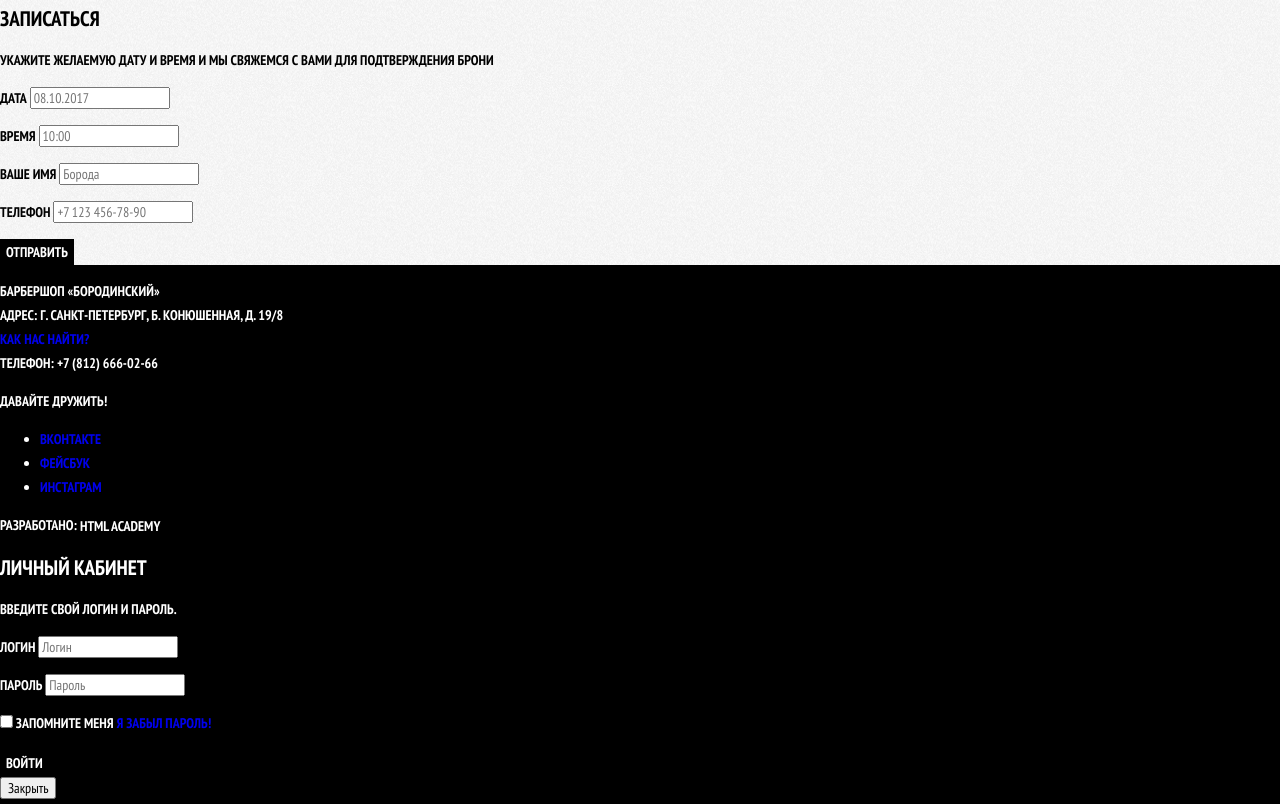
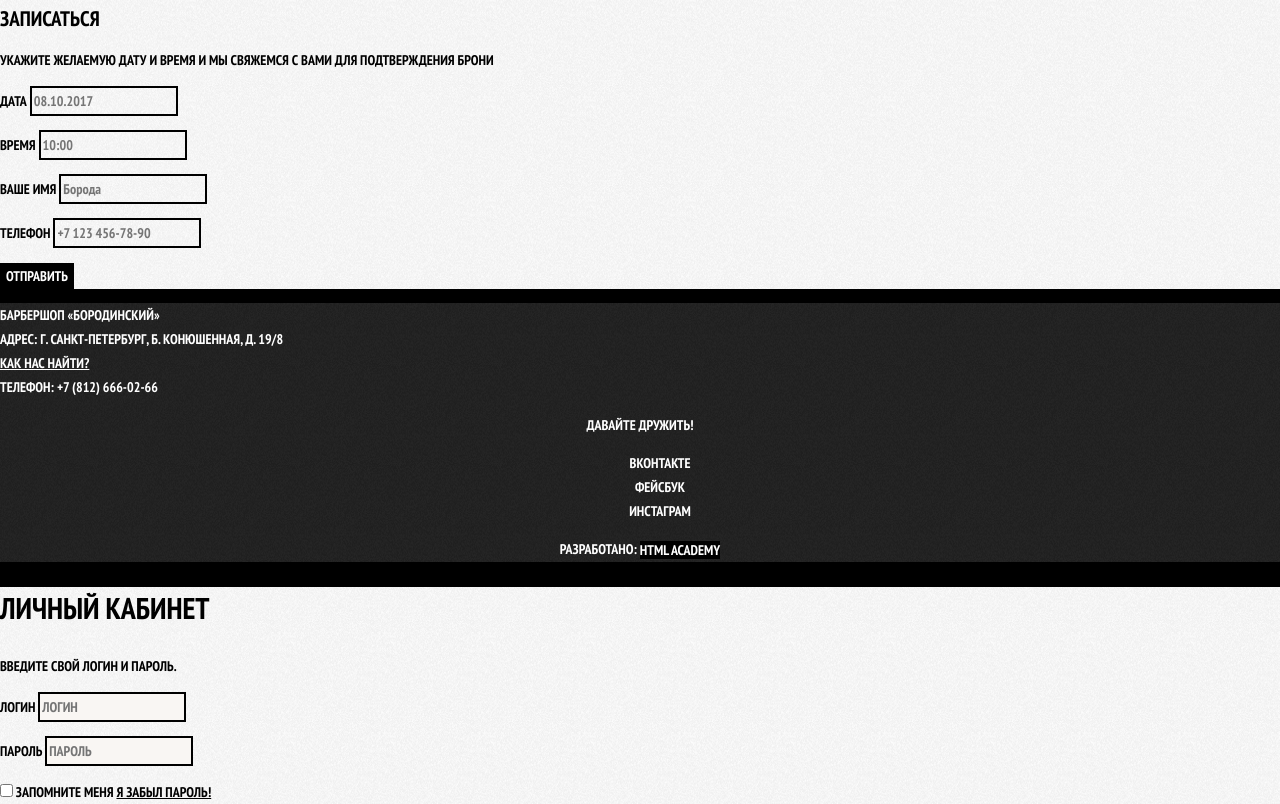
Before and after one commit to ingotr/1036557-barbershop-25, a website: page index.html in a window 1280 px wide. Shown: the part 1560-2364 px from the top of the page. Drawn offline with Linux system fonts and the light colour scheme.

Commit message:
Добавлена базовая стилязаци главной страницы

```diff
--- a/css/style.css
+++ b/css/style.css
@@ -103,3 +103,92 @@ a {
   background-color: transparent;
   border: 2px solid #000000;
 }
+
+.appointment-item input:focus {
+  border-color: #663d15;
+}
+
+.main-footer {
+  color: #ffffff;
+
+  background-color: #212121;
+  background-image: url("../img/index-graymenu-background.png");
+  background-position: 0 0;
+  background-repeat: repeat;
+}
+
+.footer-contacts a {
+  color: #ffffff;
+  text-decoration: underline;
+}
+
+.footer-contacts a:hover,
+.footer-contacts a:focus {
+  text-decoration: none;
+}
+
+.footer-social {
+  text-align: center;
+}
+
+.footer-social ul {
+  list-style: none;
+}
+
+.social-button {
+  color: #ffffff;
+}
+
+.footer-copyright {
+  text-align: center;
+}
+
+.footer-copyright .button:hover,
+.footer-copyright .button:focus {
+  color: #000000;
+
+  background-color: #ffffff;
+}
+
+.modal {
+  color: #000000;
+
+  background-color: #f8f3f0;
+  background-image: url("../img/index-whitemenu-background.png");
+  background-position: 0 0;
+  background-repeat: repeat;
+}
+
+.modal h2 {
+  font-size: 30px;
+  line-height: 42px;
+}
+
+.login-form input[type="text"],
+.login-form input[type="password"] {
+  font: inherit;
+  color: #000000;
+  text-transform: uppercase;
+
+  background-color: #f9f6f3;
+  border: 2px solid #000000;
+}
+
+.loging-form input:focus {
+  border-color: #663d15;
+}
+
+.login-checkbox:hover,
+.login-checkbox:focus {
+  color: #663d15;
+}
+
+.restore {
+  color: #000000;
+  text-decoration: underline;
+}
+
+.restore:hover,
+.restore:focus {
+  text-decoration: none;
+}
--- a/index.html
+++ b/index.html
@@ -106,19 +106,19 @@
         <h2>Записаться</h2>
         <p class="appointment-info">Укажите желаемую дату и время и мы свяжемся с вами для подтверждения брони</p>
         <form class="appointment-form" action="https://echo.htmlacademy.ru" method="post">
-          <p>
+          <p class="appointment-item">
             <label for="appointment-date">Дата</label>
             <input id="appointment-date" type="text" name="date" value="" placeholder="08.10.2017">
           </p>
-          <p>
+          <p class="appointment-item">
             <label for="appointment-time">Время</label>
             <input id="appointment-time" type="text" name="time" value="" placeholder="10:00">
           </p>
-          <p>
+          <p class="appointment-item">
             <label for="appointment-name">Ваше имя</label>
             <input id="appointment-name" type="text" name="name" value="" placeholder="Борода">
           </p>
-          <p>
+          <p class="appointment-item">
             <label for="appointment-phone">Телефон</label>
             <input id="appointment-phone" type="tel" name="phone" value="" placeholder="+7 123 456-78-90">
           </p>
```
